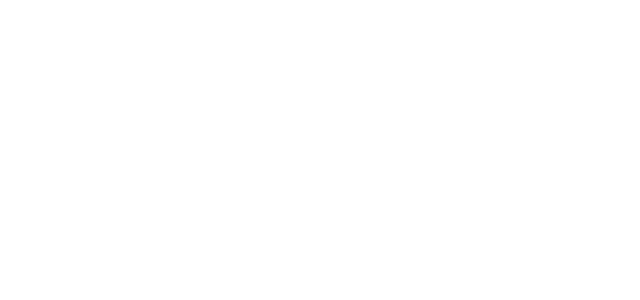
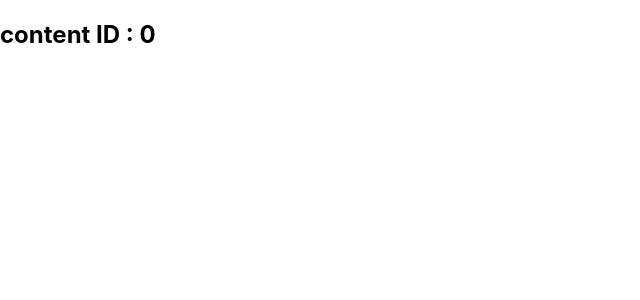
Before and after one commit to Shunkicreate/wakuwaku_Hackz, a React (Create React App) app: page /content/0 in a window 1280 px wide. Before the commit this address had no page. Shown: the top 300 px of the page, without its empty margins (0-640 px from the left). Built offline with nearby package versions, Linux system fonts and the light colour scheme.

Commit message:
コンテンツページ追加

```diff
--- a/src/App.tsx
+++ b/src/App.tsx
@@ -1,12 +1,16 @@
 import './App.css';
 import { BrowserRouter, Route, Routes } from 'react-router-dom';
 import Home from './pages/Home/Home';
+import Content from './pages/Content/Content';
 
 const App = () => {
   return (
     <BrowserRouter>
       <Routes>
         <Route path={`/`} element={<Home />} />
+        <Route path={`content`}>
+          <Route path={`:contentId`} element={<Content/>} />
+        </Route>
       </Routes>
     </BrowserRouter>
   );
--- /dev/null
+++ b/src/pages/Content/Content.tsx
@@ -0,0 +1,13 @@
+import { useParams } from "react-router-dom";
+
+const Content = (): JSX.Element => {
+
+    const {contentId} = useParams()
+    return (
+        <>
+            <h2>content ID : {contentId}</h2>
+        </>
+    );
+}
+
+export default Content;
```
